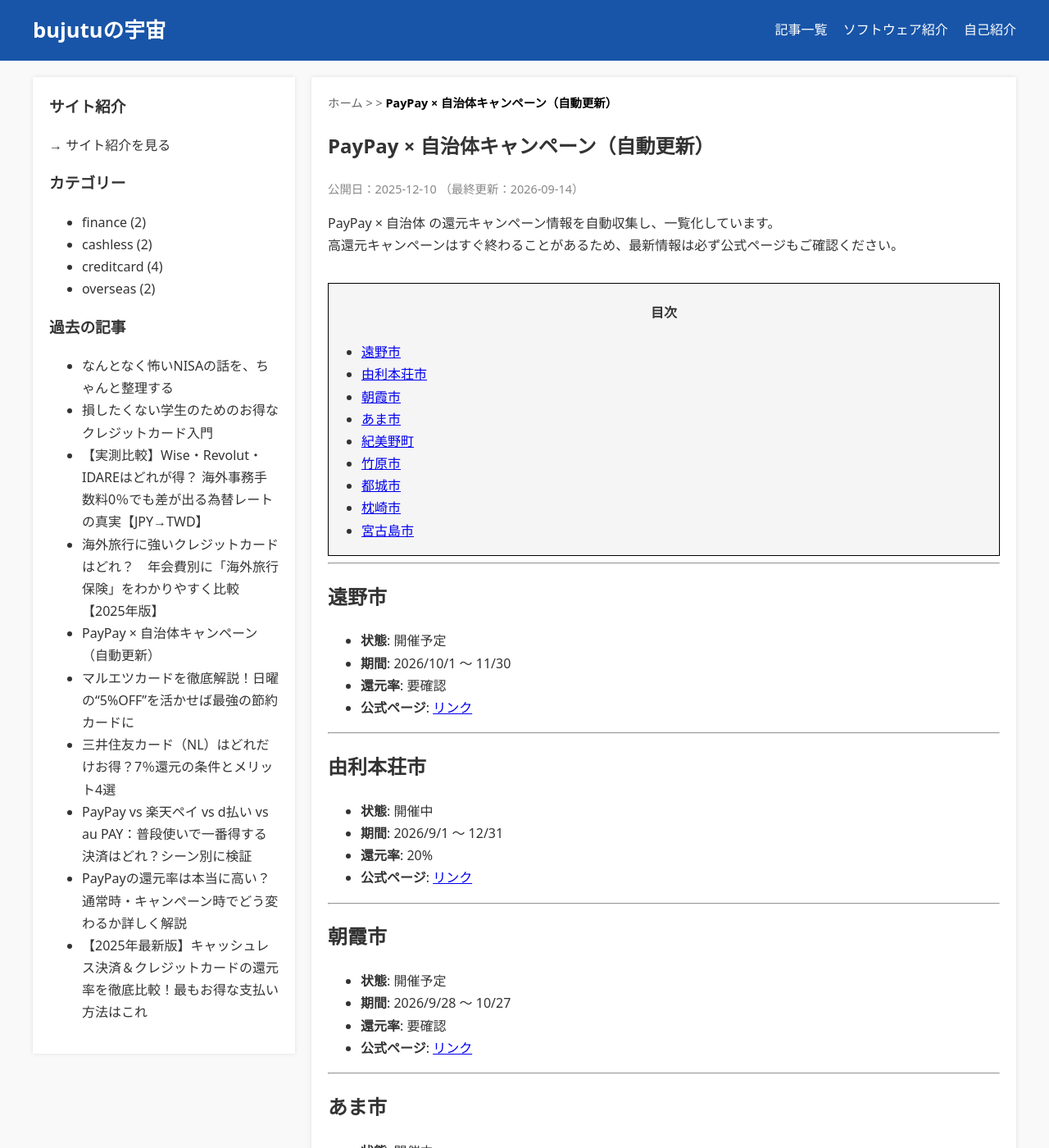
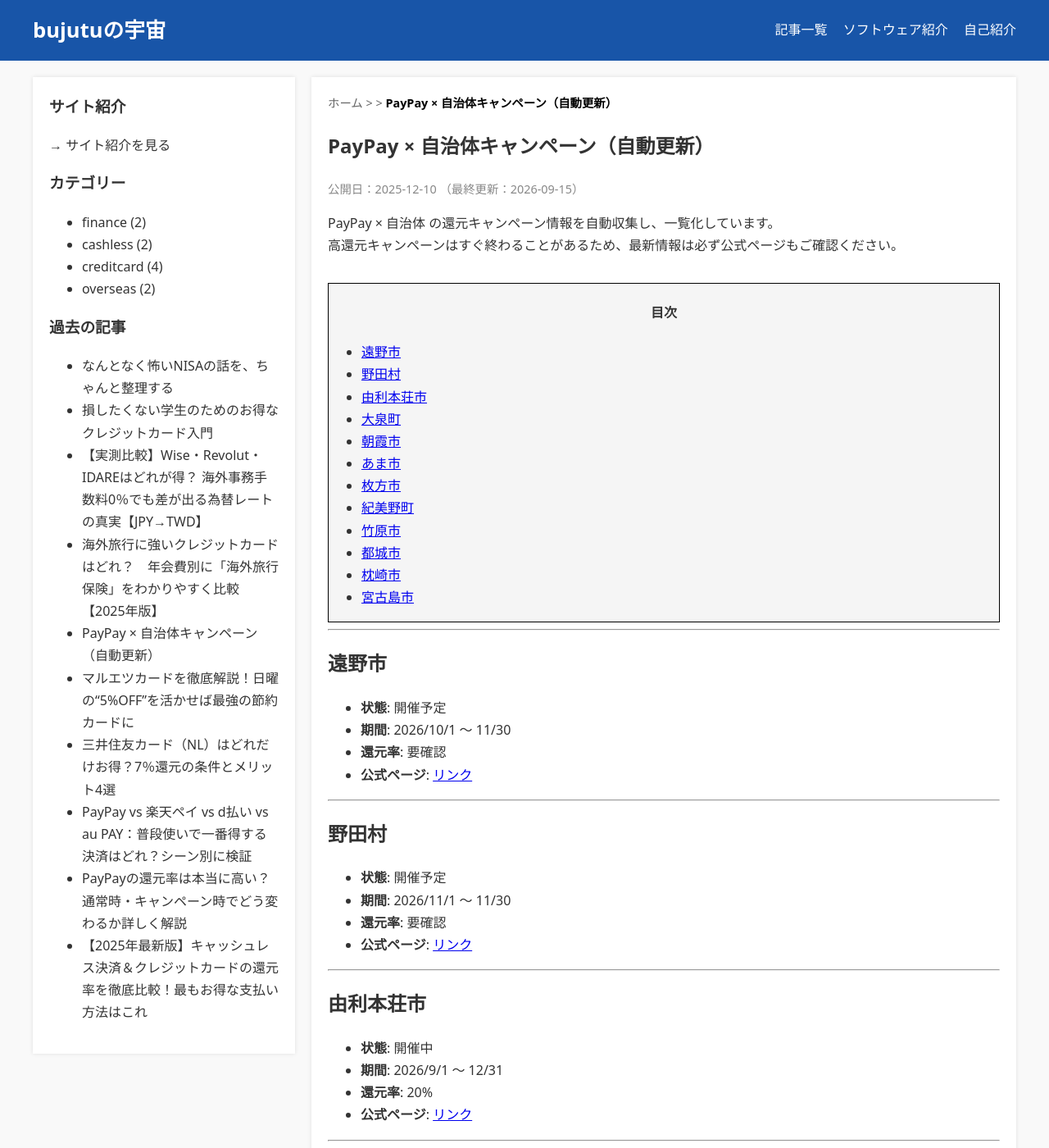
Before and after one commit to bujutu/bujutu.github.io, a Jekyll site: the page built from _posts/2025-12-10-paypay-campaigns.md, in a window 1280 px wide and 1400 px high. Shown: the whole window at 82% size. Built offline with Jekyll 4.4.1, drawn with Linux system fonts in a browser that asks for light colours; some of the changed text lies outside the part shown.

Commit message:
Auto-update PayPay campaigns

```diff
--- a/_posts/2025-12-10-paypay-campaigns.md
+++ b/_posts/2025-12-10-paypay-campaigns.md
@@ -26,12 +26,30 @@ PayPay × 自治体 の還元キャンペーン情報を自動収集し、一覧
 
 ---
 
+## 野田村
+
+- **状態**: 開催予定
+- **期間**: 2026/11/1 〜 11/30
+- **還元率**: 要確認
+- **公式ページ**: [リンク](https://paypay.ne.jp/notice/20260915/cp-jichitai/)
+
+---
+
 ## 由利本荘市
 
 - **状態**: 開催中
 - **期間**: 2026/9/1 〜 12/31
 - **還元率**: 20%
 - **公式ページ**: [リンク](https://paypay.ne.jp/event/akita-yurihonjo-city-20260901/)
+
+---
+
+## 大泉町
+
+- **状態**: 開催予定
+- **期間**: 2026/11/1 〜 11/30
+- **還元率**: 要確認
+- **公式ページ**: [リンク](https://paypay.ne.jp/notice/20260915/cp-jichitai/)
 
 ---
 
@@ -50,6 +68,15 @@ PayPay × 自治体 の還元キャンペーン情報を自動収集し、一覧
 - **期間**: 2026/9/1 〜 9/30
 - **還元率**: 10%
 - **公式ページ**: [リンク](https://paypay.ne.jp/event/aichi-ama-city-20260901/)
+
+---
+
+## 枚方市
+
+- **状態**: 開催予定
+- **期間**: 2026/11/1 〜 11/30
+- **還元率**: 要確認
+- **公式ページ**: [リンク](https://paypay.ne.jp/notice/20260915/cp-jichitai/)
 
 ---
 
```
Also changed, not shown: other parts of _posts/2025-12-10-paypay-campaigns.md (+1 -1 lines).
